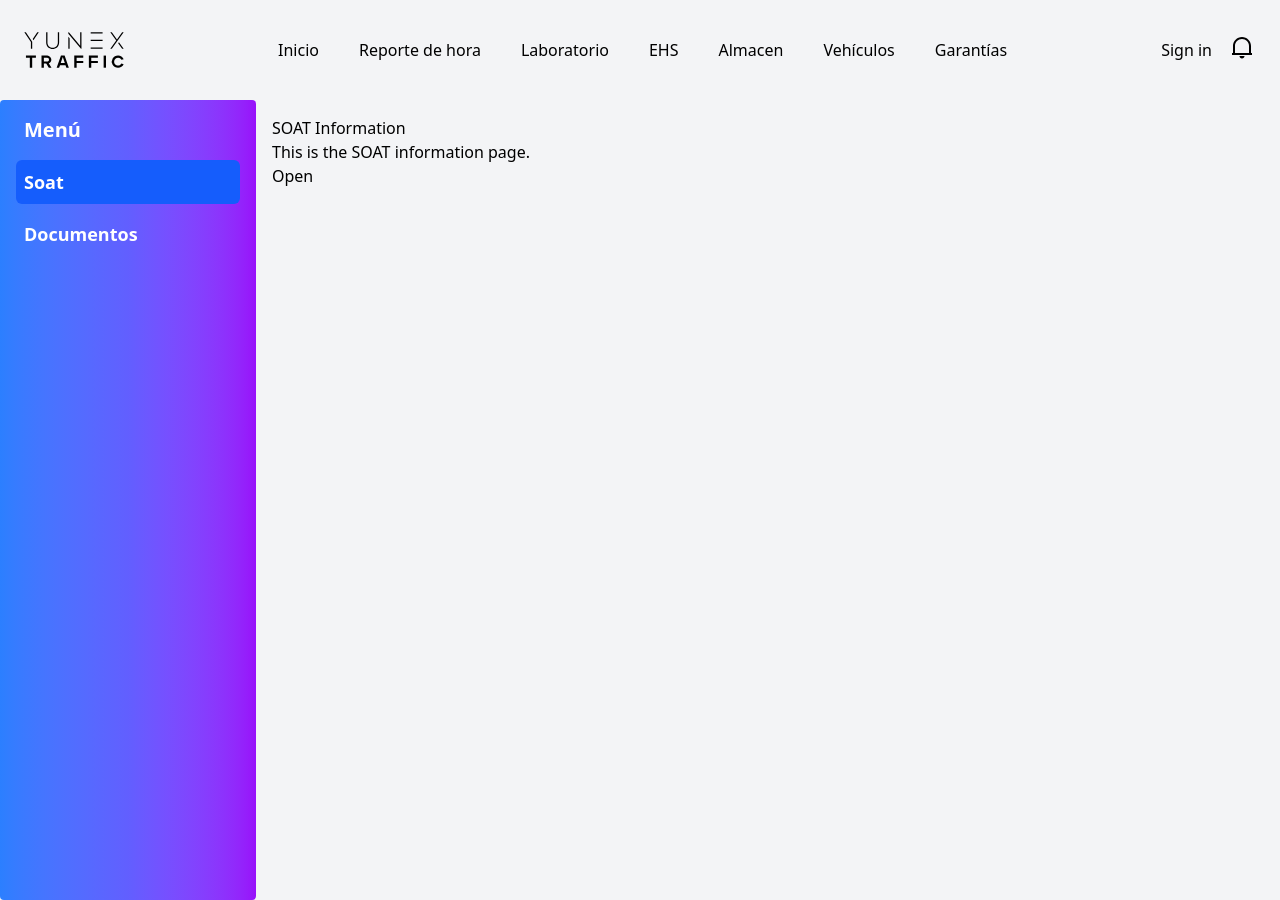
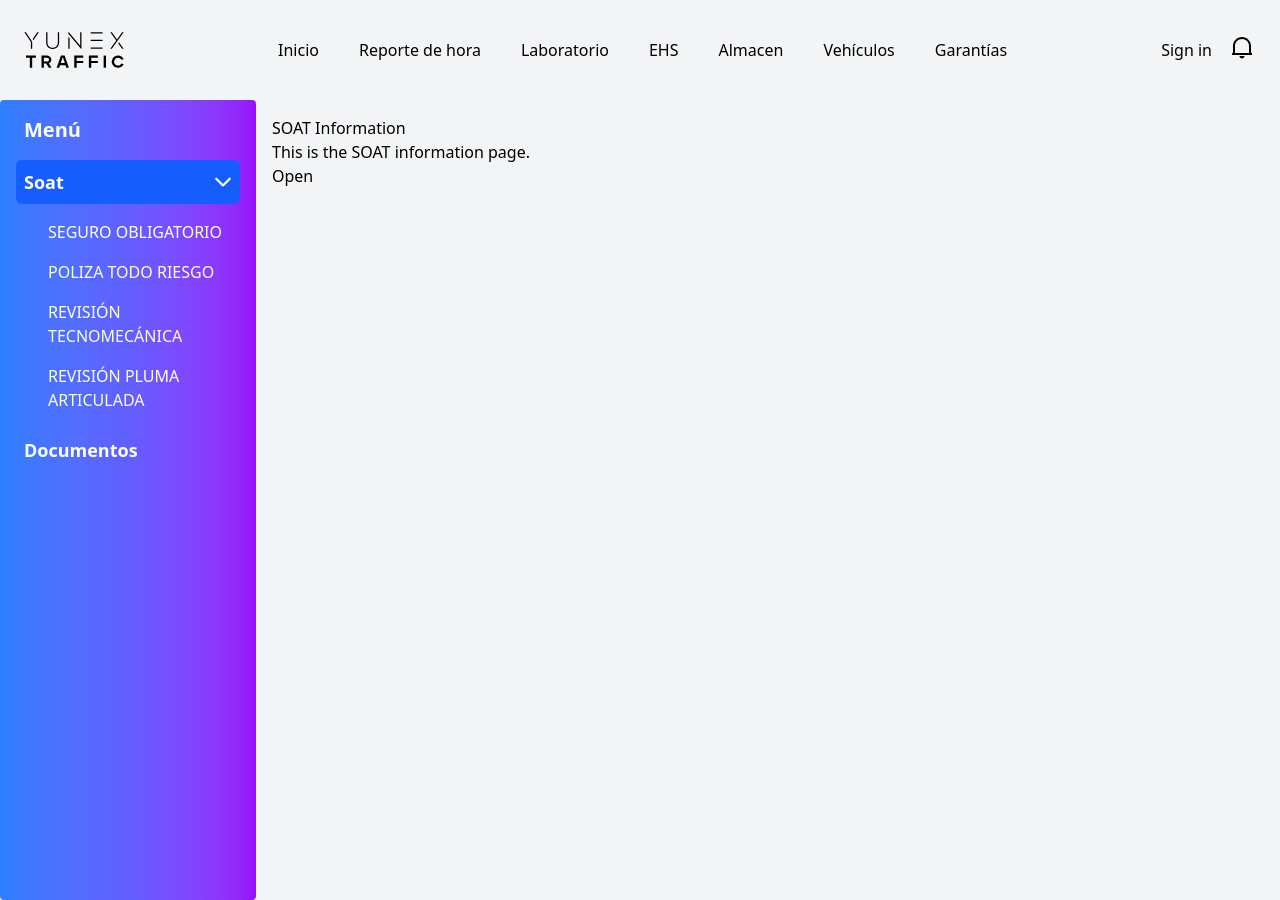
Before and after one commit to Davidddd222/YunexReact, a React (Vite) app in the folder frontend/: page /vehiculos in a window 1280 px wide. Both pictures are taken after a click on the button "Soat". Built offline with nearby package versions, Linux system fonts and the light colour scheme; no server answers.

Commit message:
Modificaciones en el submódulo de soat (dentro de Vehiculos.tsx)

```diff
--- a/frontend/src/pages/Vehiculos/Vehiculos.tsx
+++ b/frontend/src/pages/Vehiculos/Vehiculos.tsx
@@ -5,12 +5,14 @@ import { useState } from 'react';
 import Header from '@/components/Header';
 import Documentos from './components/Documentos';
 import Soat from './components/Soat';
+import { FaChevronDown, FaChevronRight } from "react-icons/fa6"; // Importamos ambos íconos
 
-type Section ='soat' | 'documentos';
+type Section = 'soat' | 'documentos';
 
 const Vehiculos = () => {
   const [isSidebarOpen, setIsSidebarOpen] = useState(false);
   const [activeSection, setActiveSection] = useState<Section>('soat'); // Sección activa
+  const [isSoatMenuOpen, setIsSoatMenuOpen] = useState(false); // Estado para manejar el submenú de Soat
 
   const toggleSidebar = () => {
     setIsSidebarOpen(!isSidebarOpen); // Cambia el estado del sidebar
@@ -18,6 +20,13 @@ const Vehiculos = () => {
 
   const handleNavigation = (section: Section) => {
     setActiveSection(section); // Cambia la sección activa cuando el usuario hace clic en el menú
+    if (section !== 'soat') {
+      setIsSoatMenuOpen(false); // Cierra el submenú de Soat si se cambia de sección
+    }
+  };
+
+  const toggleSoatMenu = () => {
+    setIsSoatMenuOpen(!isSoatMenuOpen); // Alterna el estado del submenú de Soat
   };
 
   return (
@@ -43,19 +52,72 @@ const Vehiculos = () => {
         >
           <h2 className="text-xl font-semibold mb-4 ml-2">Menú</h2>
           <ul>
-          <li className="mb-2">
-              <button
-                onClick={() => handleNavigation('soat')}
+            {/* Opción Soat con submenú */}
+            <li className="mb-2">
+            <button
+                onClick={() => {
+                  handleNavigation('soat');
+                  toggleSoatMenu(); // Alternar la visibilidad del submenú de Soat
+                }}
                 className={`w-full p-2 text-left rounded-md text-lg font-semibold transition-colors duration-300 ${
                   activeSection === 'soat'
                     ? 'bg-blue-600 text-white'
                     : 'hover:bg-blue-700 hover:text-white'
-                }`}
+                } flex justify-between`} // Usamos flex y justify-between para distribuir el espacio
               >
+                Soat
+                {isSoatMenuOpen ? (
+                  <FaChevronDown className="inline ml-2 mt-1" />
+                ) : (
+                  <FaChevronRight className="inline ml-2 mt-1" />
+                )}
+              </button>
 
-                 Soat
-              </button>
+              {/* Submenú de Soat */}
+              {isSoatMenuOpen && (
+                <ul
+                className={`pl-4 mt-2 bg-transparent rounded-md transition-all duration-300 ease-in-out ${
+                  isSoatMenuOpen ? 'max-h-64' : 'max-h-0'
+                } overflow-hidden`}
+              >
+                <li>
+                  <a
+                    href="#"
+                    className="block py-2 px-4 rounded-md text-white hover:bg-blue-600 transition-colors duration-300"
+                  >
+                    SEGURO OBLIGATORIO
+                  </a>
+                </li>
+                <li>
+                  <a
+                    href="#"
+                    className="block py-2 px-4 rounded-md text-white hover:bg-blue-600 transition-colors duration-300"
+                  >
+                    POLIZA TODO RIESGO
+                  </a>
+                </li>
+                <li>
+                  <a
+                    href="#"
+                    className="block py-2 px-4 rounded-md text-white hover:bg-blue-600 transition-colors duration-300"
+                  >
+                    REVISIÓN TECNOMECÁNICA
+                  </a>
+                </li>
+                <li>
+                  <a
+                    href="#"
+                    className="block py-2 px-4 rounded-md text-white hover:bg-blue-600 transition-colors duration-300"
+                  >
+                    REVISIÓN PLUMA ARTICULADA
+                  </a>
+                </li>
+              </ul>
+
+              )}
             </li>
+
+            {/* Opción Documentos */}
             <li className="mb-2">
               <button
                 onClick={() => handleNavigation('documentos')}
```
